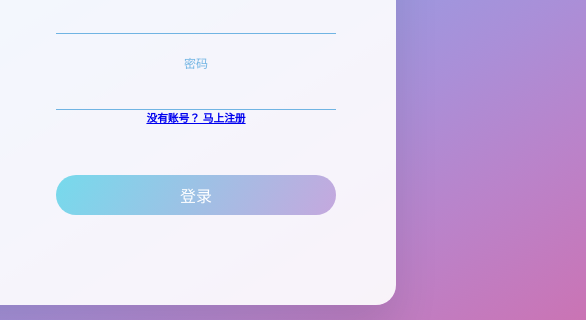
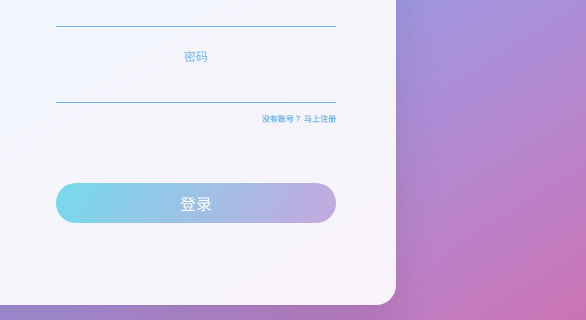
Before and after one commit to Xw2239106170/table.github.io, a plain HTML site: page index.html in a window 1280 px wide. Shown: the part 375-695 px from the top of the page, 694-1280 px from the left. Drawn offline with Linux system fonts and the light colour scheme.

Commit message:
Update css.css

```diff
--- a/css.css
+++ b/css.css
@@ -7,13 +7,14 @@
 body {
     overflow: hidden;
 }
-
+/* 版心居中 */
 .wrap {
     width: 100%;
     height: 100vh;
     display: flex;
     justify-content: center;
     align-items: center;
+    /* mycolor设计背景颜色 */
     background-image: linear-gradient(to left top, #d16ba5, #c777b9, #ba83ca, #aa8fd8, #9a9ae1, #8aa7ec, #79b3f4, #69bff8, #52cffe, #41dfff, #46eefa, #5ffbf1);
 }
 
@@ -30,7 +31,7 @@ body {
     width: 500px;
     height: 560px;
 }
-
+/* 使得视频放在容器里面 并不让视频不改变原有的尺寸 */
 .left video {
     width: 100%;
     height: 100%;
@@ -42,6 +43,7 @@ body {
     height: 560px;
     background: rgba(255,255,255,0.9);
     display: flex;
+    /* 盒子居中 */
     justify-content: center;
     align-items: center;
 }
@@ -79,15 +81,35 @@ h3 {
 .btn {
     width: 100%;
     height: 40px;
+    /* 使得 按钮的边变成圆边角 */
     border-radius: 20px;
     border: none;
     color: #fff;
     font-size: 16px;
+    /* 改变鼠标的样式 */
     cursor: pointer;
-    margin-top: 50px;
+    margin-top: 40px;
     background-image: linear-gradient(120deg, #76daec 0%, #c5a8de 100%);
 }
 
 .btn:hover {
     box-shadow: 0 0 20px rgba(0, 0, 0, 0.1);
 }
+
+.hot {
+    position: relative;
+    margin-top: 10px;
+    height: 30px;
+}
+.hot a{
+    display: inline-block;
+    position: absolute;
+    right: 0;
+    text-decoration: none;
+    font-size: 12px;
+    font-weight: 400;
+    color: #70b4e3;
+}
+.hot a:hover{
+    box-shadow: 0 0 20px rgba(0, 0, 0, 0.1);
+}
```
